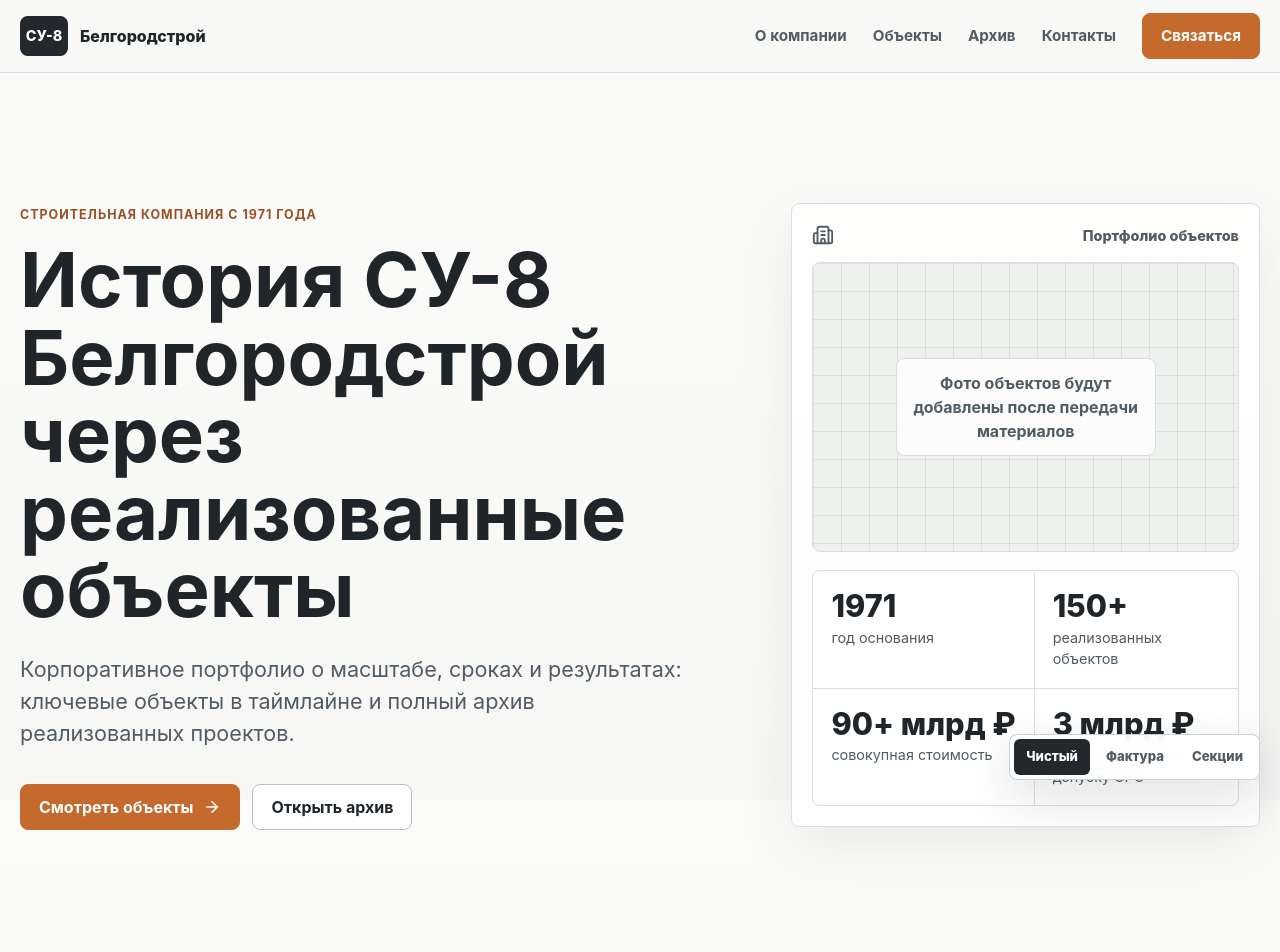
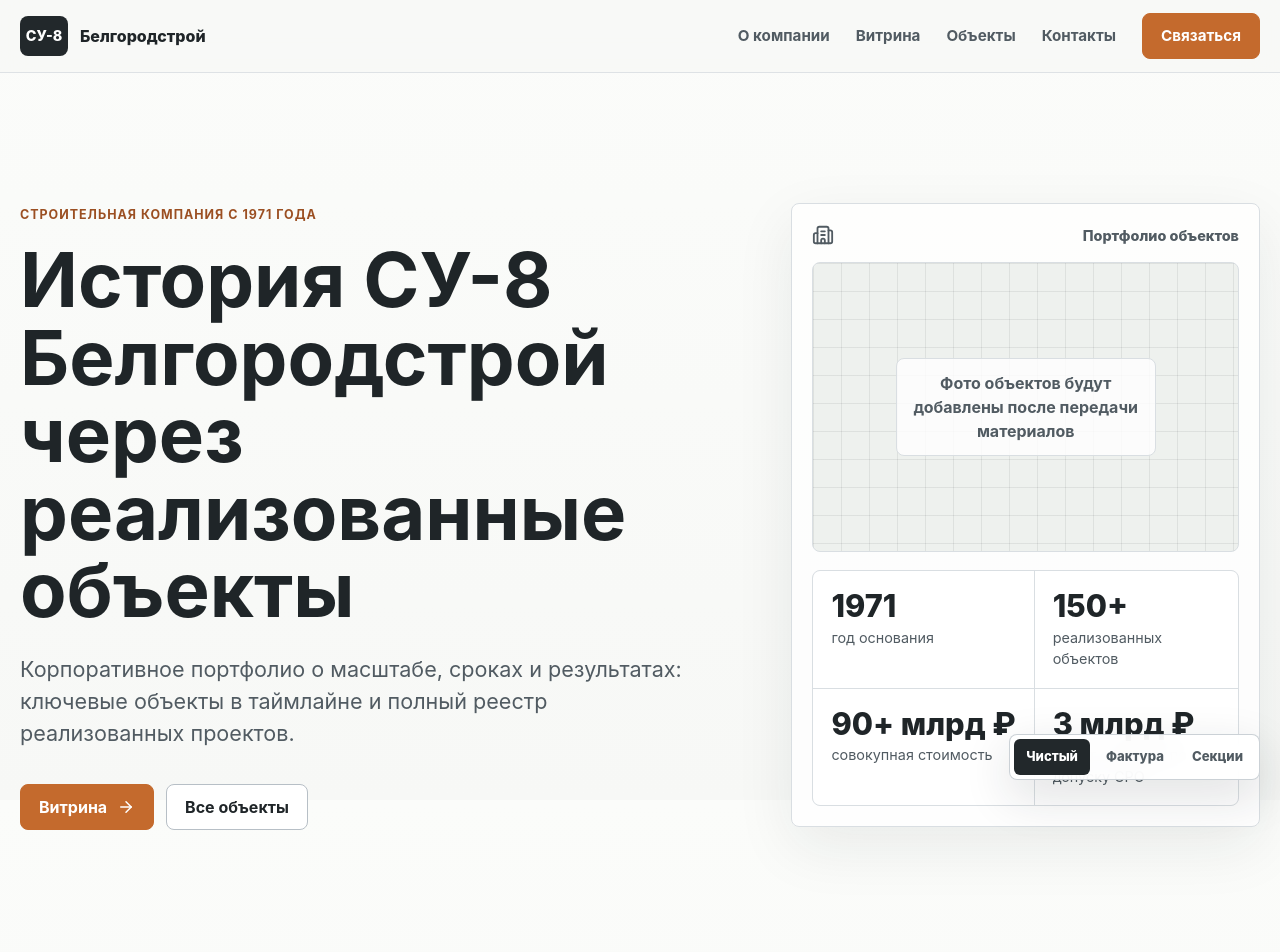
Before and after one commit to tkachas/construction-su8, a React (Vite) app: page / in a window 1280 px wide. Shown: the top 952 px of the page. Built offline with nearby package versions, Linux system fonts and the light colour scheme.

Commit message:
fix: rename objects common registry

```diff
--- a/src/components/Header/Header.tsx
+++ b/src/components/Header/Header.tsx
@@ -4,8 +4,8 @@
 
 const navItems = [
   { label: "О компании", href: "#about" },
-  { label: "Объекты", href: "#projects" },
-  { label: "Архив", href: "#archive" },
+  { label: "Витрина", href: "#projects" },
+  { label: "Объекты", href: "#archive" },
   { label: "Контакты", href: "#contacts" }
 ];
 
--- a/src/components/Hero/Hero.tsx
+++ b/src/components/Hero/Hero.tsx
@@ -11,15 +11,15 @@
           <h1>История СУ-8 Белгородстрой через реализованные объекты</h1>
           <p>
             Корпоративное портфолио о масштабе, сроках и результатах: ключевые объекты в таймлайне и
-            полный архив реализованных проектов.
+            полный реестр реализованных проектов.
           </p>
           <div className={styles.actions}>
             <a className="button buttonPrimary" href="#projects">
-              Смотреть объекты
+              Витрина
               <ArrowRight size={18} aria-hidden />
             </a>
             <a className="button" href="#archive">
-              Открыть архив
+              Все объекты
             </a>
           </div>
         </div>
--- a/src/components/ProjectArchive/ProjectArchive.tsx
+++ b/src/components/ProjectArchive/ProjectArchive.tsx
@@ -132,14 +132,14 @@
   return (
     <section className="section" id="archive">
       <div className="container">
-        <span className="eyebrow">Архив</span>
+        <span className="eyebrow">Объекты</span>
         <div className={styles.heading}>
           <div>
-            <h2 className="section-title">Архив реализованных объектов</h2>
+            <h2 className="section-title">Реализованные объекты</h2>
           </div>
           <div className={styles.counter}>
             <strong>{filteredProjects.length}</strong>
-            <span>из {projects.length} объектов</span>
+            <span>из {projects.length}</span>
           </div>
         </div>
 
```
